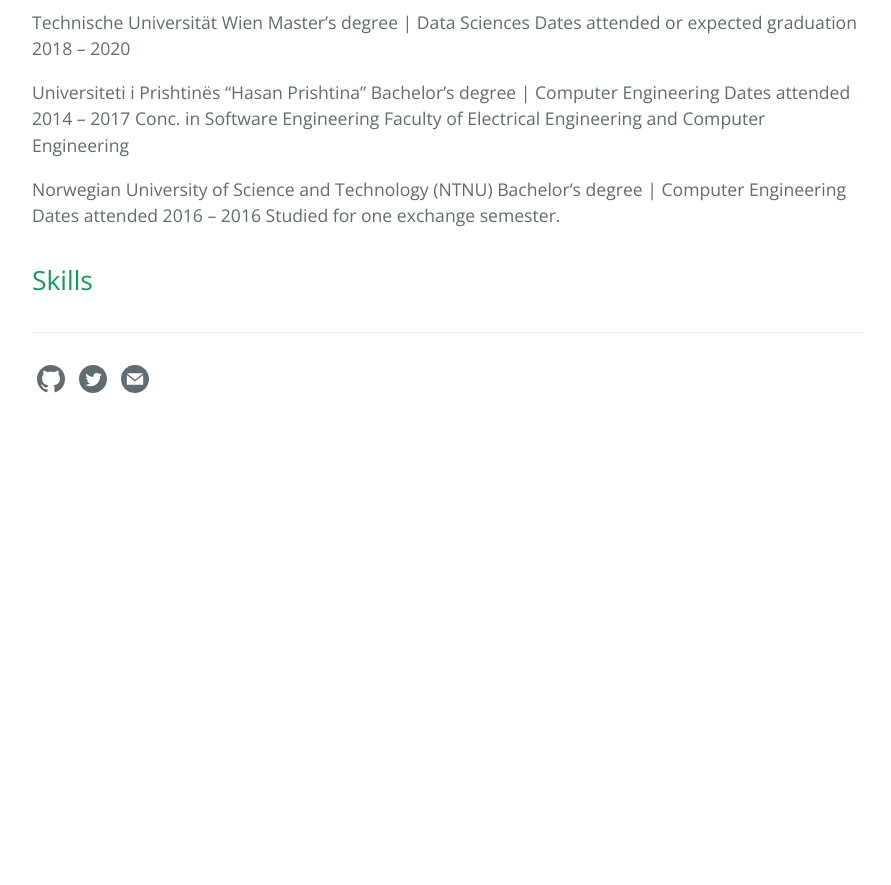
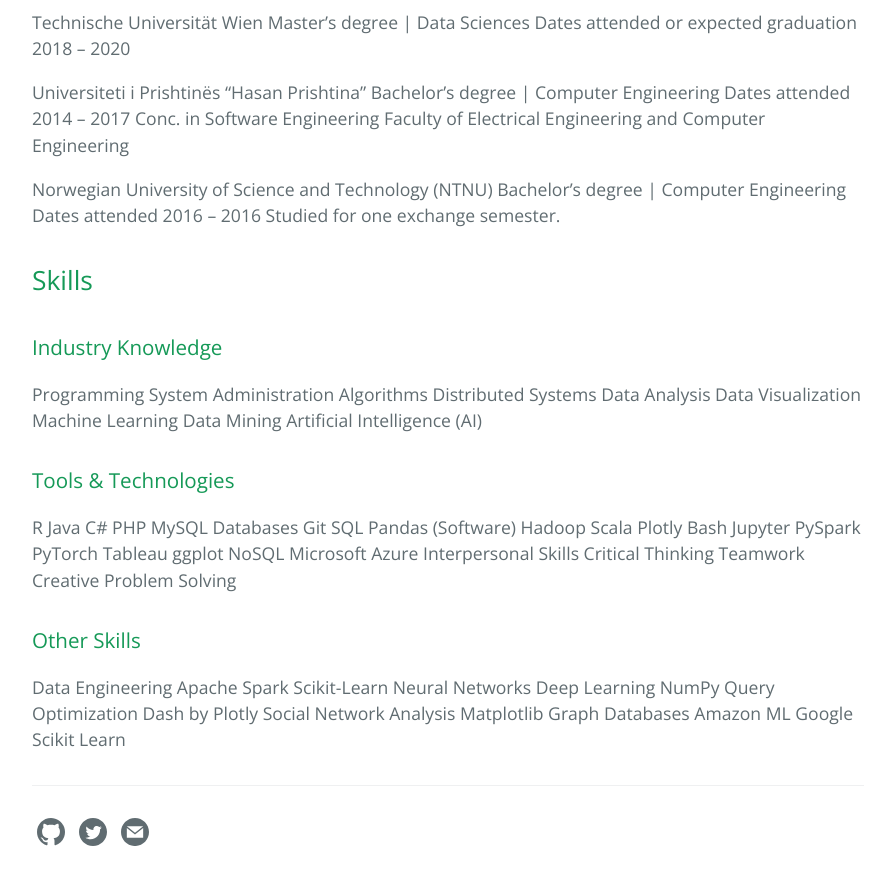
Before and after one commit to gentrexha/gentrexha.github.io, a Jekyll site: the page built from about.md, in a window 1280 px wide and 900 px high, scrolled down 670 px. Shown: the top 885 px of the window, without its empty margins (192-1083 px from the left). Built offline with Jekyll 4.4.1, drawn with Linux system fonts in a browser that asks for light colours; before the commit the page ends 1117 px from its top, so only the background shows below that; some of the changed text lies outside the part shown.

Commit message:
Fixed contact link. Fixed about. And changed the article about kushmaaktiv.

```diff
--- a/_config.yml
+++ b/_config.yml
@@ -13,13 +13,13 @@
 # you will see them accessed via {{ site.title }}, {{ site.email }}, and so on.
 # You can create any custom variable you would like, and they will be accessible
 # in the templates via {{ site.myvariable }}.
-title: print(my_blog)
+title: print(my_blog_title)
 email: gent.rexha@gmail.com
 description: >- # this means to ignore newlines until "baseurl:"
   Documenting my journey in becoming a Data Scientist through personal projects, articles and opinions.
 baseurl: "" # the subpath of your site, e.g. /blog
 url: "https://gentrexha.github.io" # the base hostname & protocol for your site, e.g. http://example.com
-twitter.username: "RexhaGent"
+twitter_username: "RexhaGent"
 github_username:  "gentrexha"
 google_analytics: "UA-131094415-1"
 
--- a/_layouts/default.html
+++ b/_layouts/default.html
@@ -109,10 +109,10 @@
           </span>
         {% endif %}
         <!-- Contact icon -->
-        {% assign about_page = site.pages | where: "path", "about.md" | first %}
-        {% if about_page.title %}
+        {% assign contact_page = site.pages | where: "path", "contact.md" | first %}
+        {% if contact_page.title %}
           <span class="my-span-icon">
-            <a href="{{ about_page.url | relative_url }}" aria-label="Contact" title="Contact {{ site.github.owner_name }}">
+            <a href="{{ contact_page.url | relative_url }}" aria-label="Contact" title="Contact {{ site.github.owner_name }}">
               <svg class="my-svg-icon" xmlns="http://www.w3.org/2000/svg" width="24" height="24" viewBox="0 0 24 24"><path d="M12 .02c-6.627 0-12 5.373-12 12s5.373 12 12 12 12-5.373 12-12-5.373-12-12-12zm6.99 6.98l-6.99 5.666-6.991-5.666h13.981zm.01 10h-14v-8.505l7 5.673 7-5.672v8.504z"/></svg>
             </a>
           </span>
--- a/_posts/2018-02-28-kushmaaktiv-local-elections.markdown
+++ b/_posts/2018-02-28-kushmaaktiv-local-elections.markdown
@@ -4,11 +4,11 @@ title:  "Facebook Activity Compared To Election Results Of The Top Five Candidat
 date:   2018-02-28 00:00:00 +0100
 categories: facebook data mining visualization
 ---
-I made this as part of a Data Mining course I took at University last year where we had to do a project on Data Stream Mining with a friend and colleague of mine. We took the list of all candidates from Election Commission and linked them to their respective Facebook pages; furthermore we noticed that a lot of the candidates of the smaller municipalities weren't represented on social media, which is why we focused on the seven big cities of Kosovo. Me and my colleague are looking into possibilities of generating election outcomes based on social media activity.
+I made this as part of a Data Mining course I took at the University of Prishtina, where we had to do a project on Data Stream Mining with a colleague of mine. We took the list of all candidates from Election Commission and linked them to their respective Facebook pages; furthermore we noticed that a lot of the candidates of the smaller municipalities weren't represented on social media, which is why we focused on the seven big cities of Kosovo. Moreover, we are looking into possibilities of generating election outcomes based on this social media activity.
 
 ![Kushmaaktiv Local Election 2017 with results](https://github.com/gentrexha/gentrexha.github.io/blob/master/assets/images/posts/kushmaaktiv-local-election-2017-w-results.png?raw=true)
 
-P.S. Election day was 2017-10-21 and the first round of elections were held in October not November.
+Election day was 2017-10-21 and the first round of elections were held in October not November.
 
 Tools used to create visual: Google Sheets & GIMP.
 
--- a/about.md
+++ b/about.md
@@ -37,10 +37,64 @@ Dates attended 2014 – 2017
 Conc. in Software Engineering
 Faculty of Electrical Engineering and Computer Engineering
 
-
 Norwegian University of Science and Technology (NTNU)
 Bachelor's degree | Computer Engineering
 Dates attended 2016 – 2016
 Studied for one exchange semester.
 
 ## Skills
+
+### Industry Knowledge
+
+Programming
+System Administration
+Algorithms
+Distributed Systems
+Data Analysis
+Data Visualization
+Machine Learning
+Data Mining
+Artificial Intelligence (AI)
+
+### Tools & Technologies
+R
+Java
+C#
+PHP
+MySQL
+Databases
+Git
+SQL
+Pandas (Software)
+Hadoop
+Scala
+Plotly
+Bash
+Jupyter
+PySpark
+PyTorch
+Tableau
+ggplot
+NoSQL
+Microsoft Azure
+Interpersonal Skills
+Critical Thinking
+Teamwork
+Creative Problem Solving
+
+### Other Skills
+
+Data Engineering
+Apache Spark
+Scikit-Learn
+Neural Networks
+Deep Learning
+NumPy
+Query Optimization
+Dash by Plotly
+Social Network Analysis
+Matplotlib
+Graph Databases
+Amazon ML
+Google
+Scikit Learn
```
Also changed, not shown: contact.md (+0 -2 lines).
